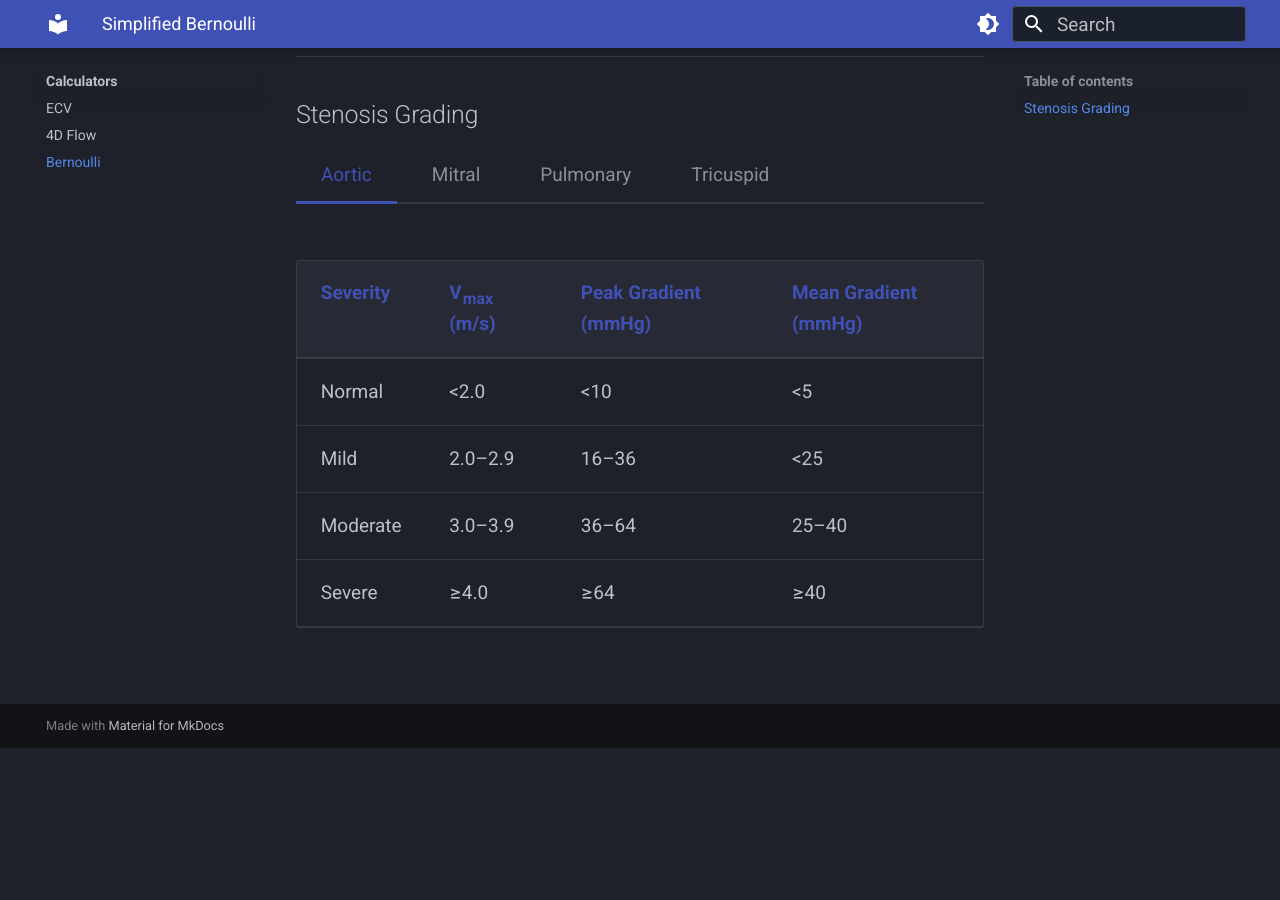
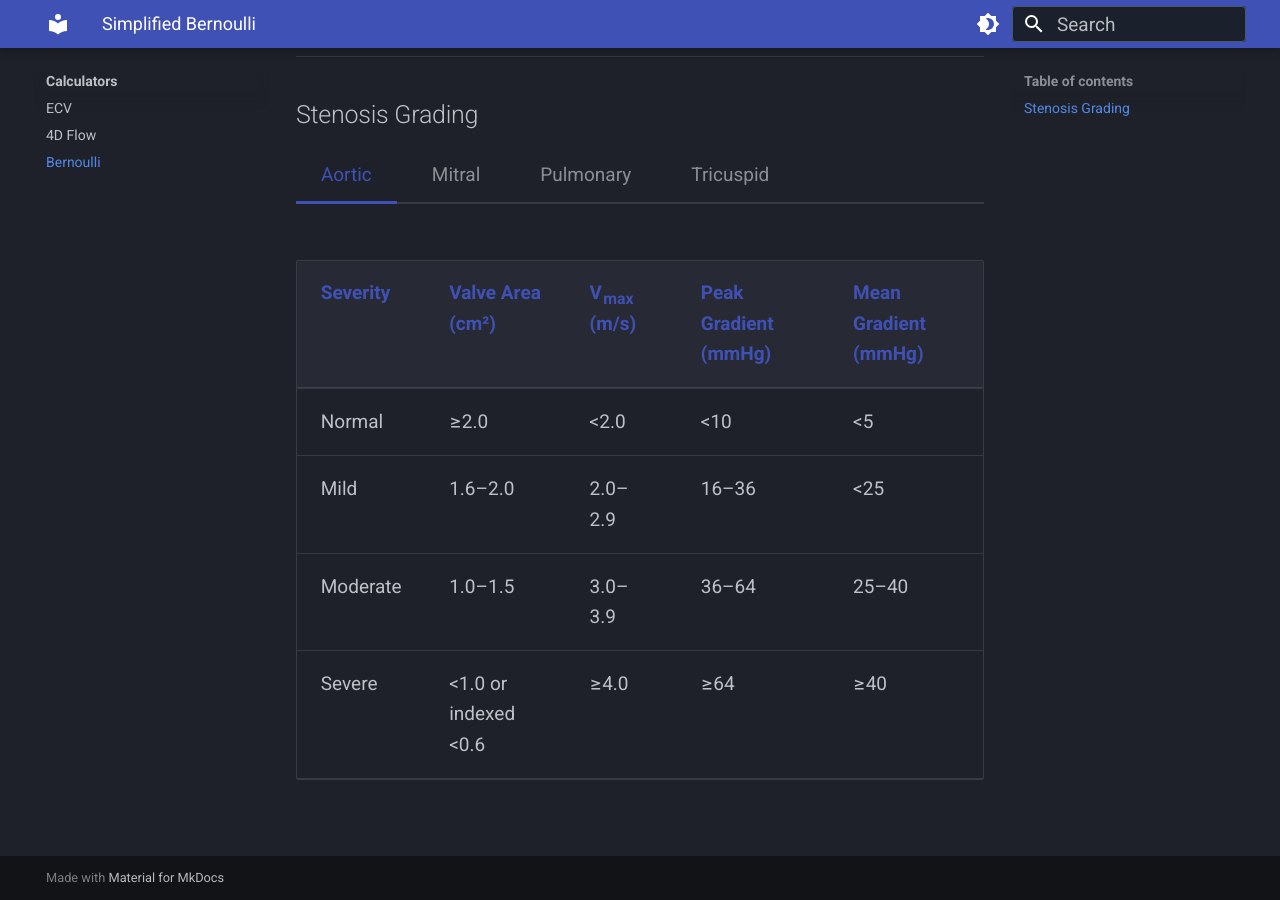
Before and after one commit to dfergs93/cardiac-imaging-resources, an MkDocs documentation site: the page built from docs/calculators/bernoulli.md, in a window 1280 px wide and 900 px high, scrolled down 619 px. Built offline with MkDocs 1.6.1 and Material for MkDocs 9.7.7, drawn with Linux system fonts in a browser that asks for light colours; before the commit the page ends 1367 px from its top, so only the background shows below that.

Commit message:
Updated stenosis tabs in bernoulli calculator to be accurate.

```diff
--- a/docs/calculators/bernoulli.md
+++ b/docs/calculators/bernoulli.md
@@ -49,6 +49,7 @@
       <thead>
         <tr>
           <th>Severity</th>
+          <th>Valve Area (cm²)</th>
           <th>V<sub>max</sub> (m/s)</th>
           <th>Peak Gradient (mmHg)</th>
           <th>Mean Gradient (mmHg)</th>
@@ -57,24 +58,28 @@
       <tbody>
         <tr>
           <td>Normal</td>
+          <td>≥2.0</td>
           <td>&lt;2.0</td>
           <td>&lt;10</td>
           <td>&lt;5</td>
         </tr>
         <tr>
           <td>Mild</td>
+          <td>1.6–2.0</td>
           <td>2.0–2.9</td>
           <td>16–36</td>
           <td>&lt;25</td>
         </tr>
         <tr>
           <td>Moderate</td>
+          <td>1.0–1.5</td>
           <td>3.0–3.9</td>
           <td>36–64</td>
           <td>25–40</td>
         </tr>
         <tr>
           <td>Severe</td>
+          <td>&lt;1.0 or indexed &lt;0.6</td>
           <td>≥4.0</td>
           <td>≥64</td>
           <td>≥40</td>
@@ -88,35 +93,35 @@
       <thead>
         <tr>
           <th>Severity</th>
-          <th>V<sub>max</sub> (m/s)</th>
+          <th>MVA (cm²)</th>
           <th>Mean Gradient (mmHg)</th>
-          <th>MVA (cm²)</th>
+          <th>PAP (mmHg)</th>
         </tr>
       </thead>
       <tbody>
         <tr>
           <td>Normal</td>
-          <td>&lt;1.0</td>
-          <td>&lt;5</td>
           <td>&gt;2.0</td>
+          <td>--</td>
+          <td>--</td>
         </tr>
         <tr>
           <td>Mild</td>
-          <td>1.0–1.4</td>
-          <td>5–10</td>
           <td>1.5–2.0</td>
+          <td>&lt;5</td>
+          <td>&lt;30</td>
         </tr>
         <tr>
           <td>Moderate</td>
-          <td>1.5–2.2</td>
-          <td>10–15</td>
           <td>1.0–1.5</td>
+          <td>5–10</td>
+          <td>30–50</td>
         </tr>
         <tr>
           <td>Severe</td>
-          <td>≥2.5</td>
-          <td>≥15</td>
           <td>&lt;1.0</td>
+          <td>&gt;10</td>
+          <td>&gt;50</td>
         </tr>
       </tbody>
     </table>
@@ -155,26 +160,16 @@
     <table>
       <thead>
         <tr>
-          <th>Severity</th>
-          <th>Peak Gradient (mmHg)</th>
+          <th>Category</th>
+          <th>Mean Gradient (mmHg)</th>
+          <th>Valve Area (cm²)</th>
         </tr>
       </thead>
       <tbody>
         <tr>
-          <td>Normal</td>
-          <td>&lt;5</td>
-        </tr>
-        <tr>
-          <td>Mild</td>
-          <td>5–10</td>
-        </tr>
-        <tr>
-          <td>Moderate</td>
-          <td>10–20</td>
-        </tr>
-        <tr>
-          <td>Severe</td>
-          <td>&gt;20</td>
+          <td>Hemodynamically Significant</td>
+          <td>&gt;5</td>
+          <td>&lt;1.0</td>
         </tr>
       </tbody>
     </table>
```
